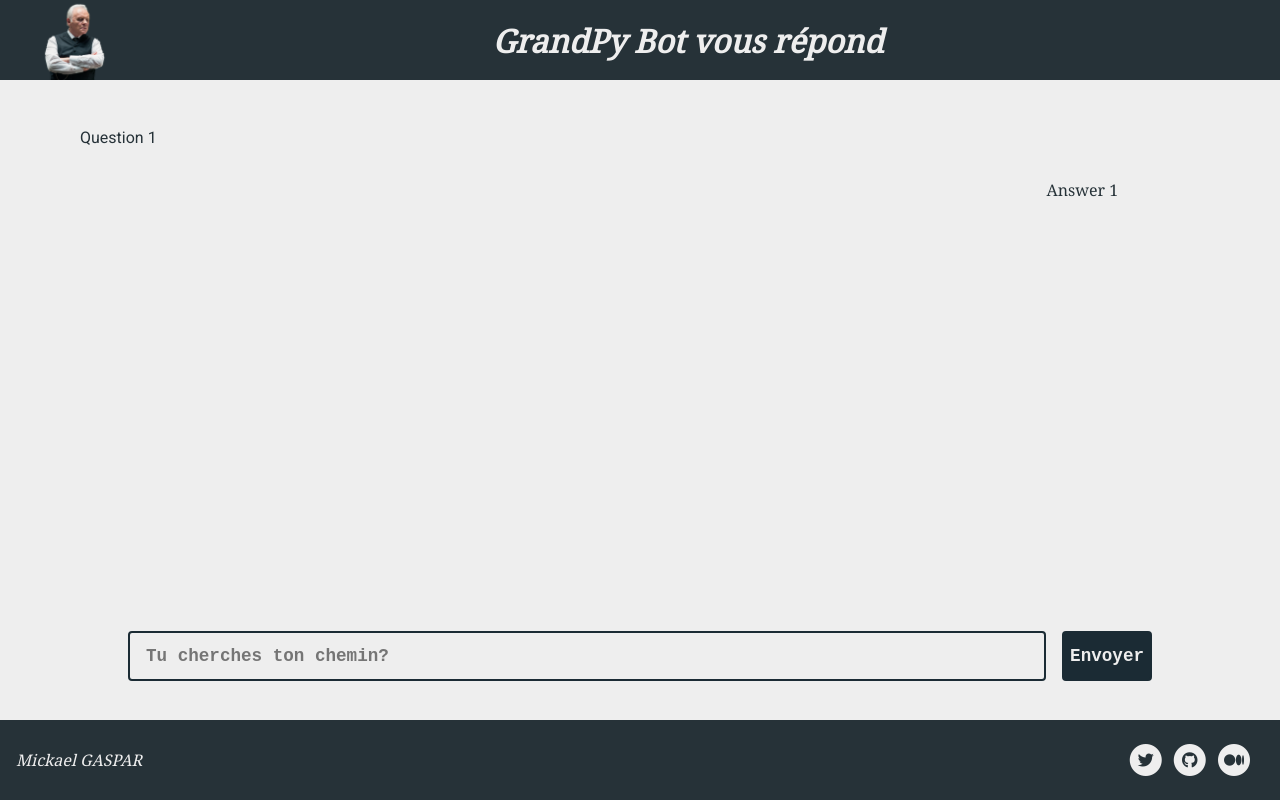
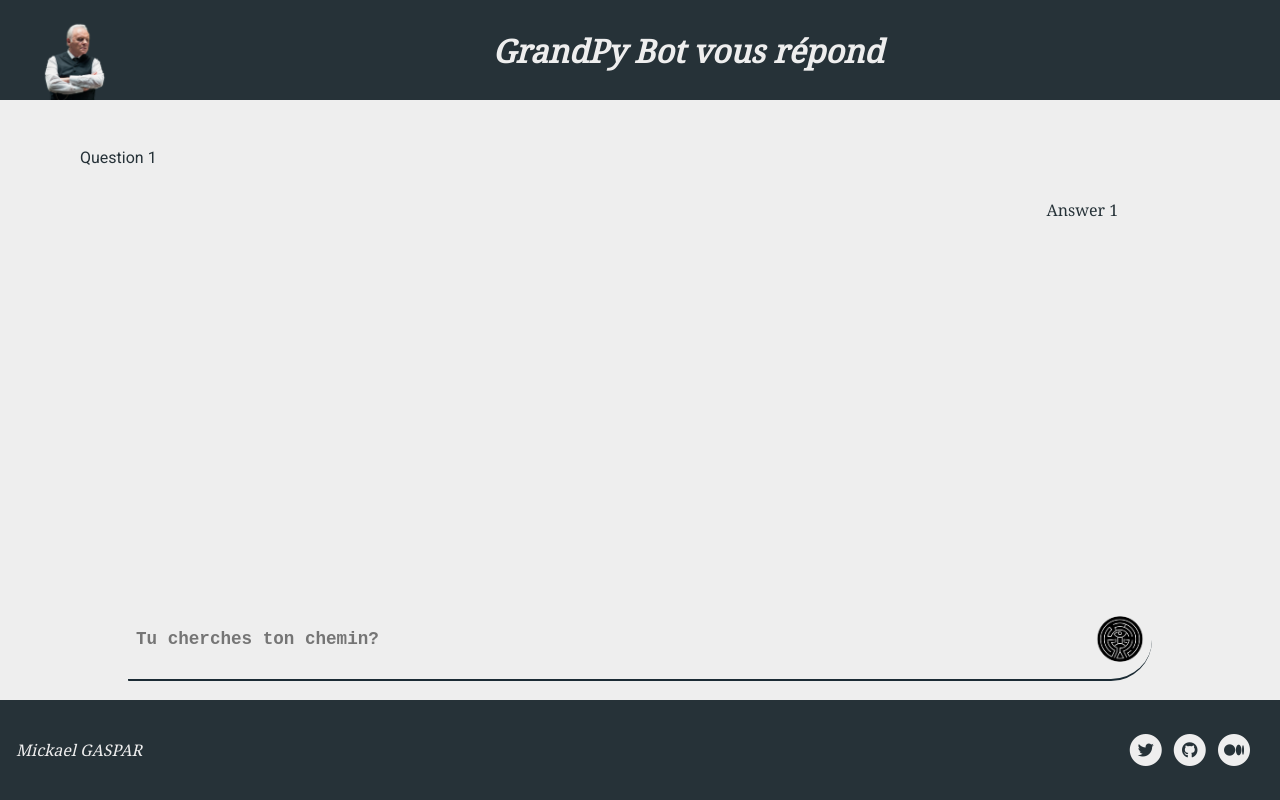
Before and after one commit to migasar/GrandPyBot, a Flask app: page / in a window 1280 px wide. Run offline with Flask 2, Linux system fonts and the light colour scheme; some libraries are stand-ins or nearby versions.

```diff
--- a/app/static/style.css
+++ b/app/static/style.css
@@ -1,3 +1,5 @@
+/* first level sections */
+
 html,
 body {
   height: 100vh;
@@ -10,7 +12,7 @@ body {
   font-style: italic;
 
   display: grid;
-  grid-template-rows: 1fr minmax(10vh, 8fr) 1fr;
+  grid-template-rows: 1fr minmax(10vh, 6fr) 1fr;
 }
 
 header,
@@ -35,8 +37,7 @@ main {
   row-gap: 0.1rem;
 }
 
-
-/* Header elements */
+/* header items */
 
 .logo {
   width: 5rem;
@@ -52,8 +53,7 @@ main {
   justify-self: center;
 }
 
-
-/* Dialog elements */
+/* dialog items */
 
 #dialog-container {
   width: 90%;
@@ -70,7 +70,7 @@ main {
 
 .question,
 .answer {
-  max-width: 60%;
+  max-width: 65%;
   height: min-content;
   margin: 0.5rem;
   padding: 0.5rem;
@@ -176,16 +176,17 @@ main {
   }
 }
 
-
-/* Main-Form elements */
+/* form items */
 
 form {
   min-width: 80%;
   margin: auto;
 
+  border-radius: 50px 50px 50px 1px;
+  border-bottom: 2px solid #1b2b34;
+
   display: grid;
   grid-template-columns: 1fr min-content;
-  column-gap: 1rem;
   justify-self: center;
   align-self: auto;
 }
@@ -194,38 +195,39 @@ form {
   grid-column: span 2;
 }
 
-
-/* Form-Inputs */
-
 .input-box {
   text-align: justify;
   font-family: "Courier New", Courier, monospace;
   font-weight: bold;
   font-size: 1.1rem;
 
-  border: 2px solid #1b2b34;
-  border-radius: 4px;
-}
-
-.input-box:focus,
-.input-box:hover {
-  box-shadow: 2px 4px 8px #1b2b34;
+  border: none;
 }
 
 .input-text {
-  margin: auto 0;
-  padding: 0.8rem 1rem;
+  padding: 0.5rem;
   background-color: #eee;
   color: #1b2b34;
 }
 
-.input-button {
+.input-image {
+  height: max-content;
+  width: 4rem;
+
+  border-radius: 0px 50px 50px 0px;
+}
+
+form:hover,
+.input-image:hover {
+  box-shadow: 5px 5px 5px #1b2b34;
+}
+
+/* .input-button {
   background-color: #1b2b34;
   color: #eee;
-}
+} */
 
-
-/* Footer elements */
+/* footer items */
 
 .profile-name {
   text-align: center;
@@ -236,8 +238,7 @@ form {
   text-align: right;
 }
 
-
-/* Footer-Links */
+/* footer-links items */
 
 .fas {
   color: #eee;
--- a/app/templates/index.html
+++ b/app/templates/index.html
@@ -19,7 +19,7 @@
   <header>
     <img class="logo" src="{{url_for('static', filename='westworld_ford_image_640.png')}}" alt="[Image of Ford]" />
 
-    <h1 class="catchphrase">GrandPy Bot vous répond</h1>
+    <h1 class="catchphrase"> GrandPy Bot <wbr> vous répond </h1>
   </header>
 
   <main>
@@ -30,14 +30,32 @@
 
     <form id="form-container">
       <label for="userText" class="form-item"></label>
+
       <input type="text" class="input-box input-text" id="userText" name="userText"
         placeholder="Tu cherches ton chemin?">
-      <input type="submit" class="input-box input-button" value="Envoyer">
+
+      <input type="image" class="input-box input-image" alt="Envoyer"
+        src="{{url_for('static', filename='westworld_maze_logo.png')}}">
+
+      <!-- <input type="submit" class="input-box input-button" value="Envoyer"> -->
+
+      <!--
+        <div>
+          <label for="userId">User ID</label>
+          <input type="text" id="userId" name="userId">
+        </div>
+
+        <input type="image" id="image" alt="Login" src="/media/examples/login-button.png">
+
+        <input type="image" id="image" alt="Envoyer" src="{{ url_for('static', filename='westworld_maze_logo.png') }}">
+
+      -->
+
     </form>
   </main>
 
   <footer>
-    <div class="profile-name">Mickael GASPAR</div>
+    <div class="profile-name"> Mickael <wbr> GASPAR </div>
 
     <div class="profile-links">
       <a class="fa-stack" href="https://twitter.com/migatsar">
```
Also changed, not shown: app/static/westworld_maze_logo.png (added).
